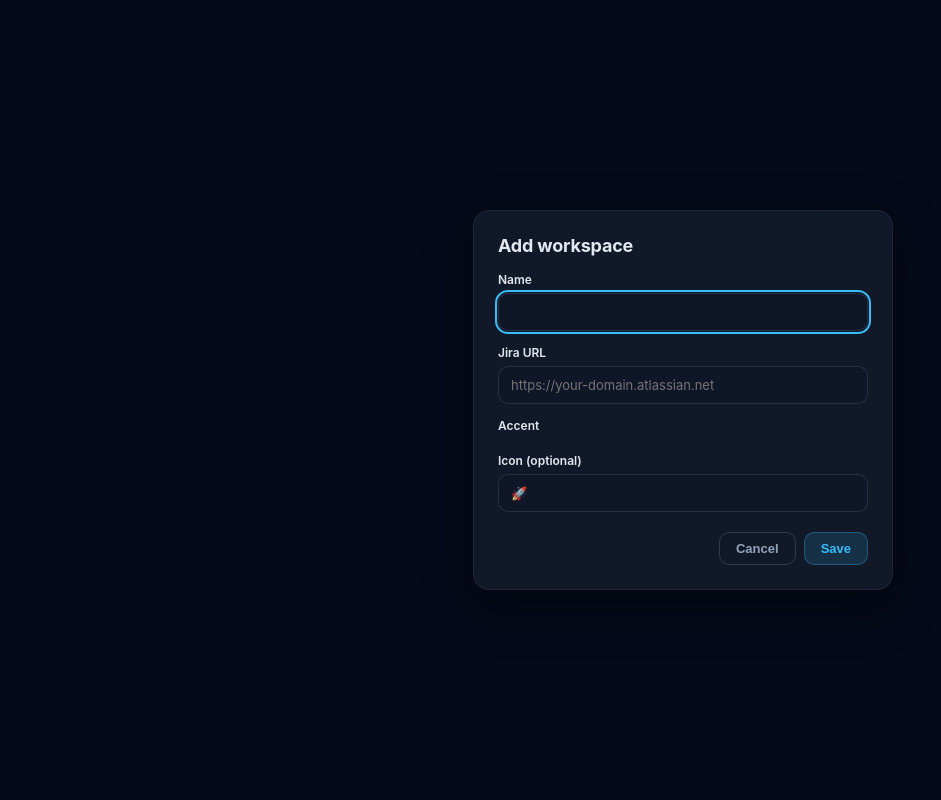
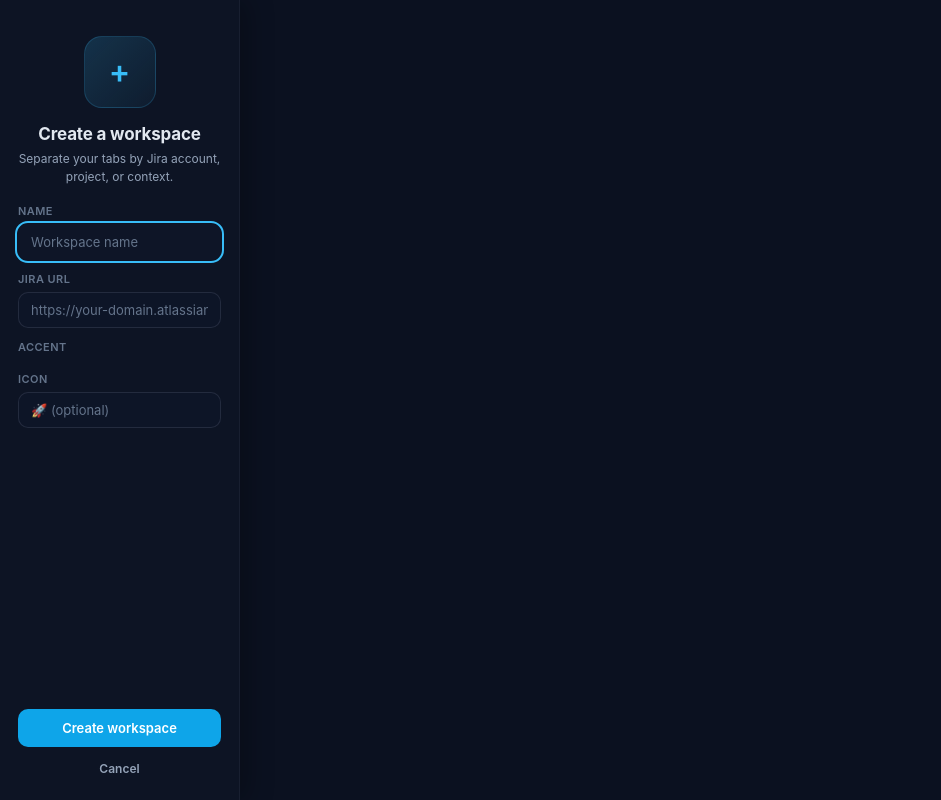
Before and after one commit to prakharbhardwaj/jira-desktop, an Electron app: page index.html in a window 1366 px wide. Both pictures are taken after a click on the button 218 px from the left and 777 px from the top of the page. Shown: the whole page, without its empty margins (0-941 px from the left). Drawn offline with Linux system fonts and the light colour scheme; no server answers.

Commit message:
fix(spaces): render add/edit/delete dialogs as Arc-style sidebar panels
The centered modal overlay was rendered behind the WebContentsView,
so clicking + on the rail just blurred the sidebar with the dialog
invisible to the user. The fix repositions the dialog into the
sidebar column itself (left: var(--space-rail-width); width: var(
--sidebar-width); full height) where the WebContentsView never
reaches, and restyles it after Arc's "Create a Space" panel:
illustration tile at the top, title + subtitle, stacked fields, a
big primary button at the bottom, and a Cancel link below it.

Edit mode now tailors the title, subtitle, and button label to the
space being edited. The delete confirmation reuses the same panel
chrome with a danger-colored illustration and primary button.

```diff
--- a/index.html
+++ b/index.html
@@ -123,44 +123,51 @@
       </section>
     </main>
     <div class="space-menu" id="space-menu" hidden role="menu"></div>
-    <div class="modal-overlay" id="space-modal" hidden>
-      <div class="modal-card" role="dialog" aria-modal="true" aria-labelledby="space-modal-title">
-        <h2 id="space-modal-title" class="modal-title">Add workspace</h2>
-        <form id="space-modal-form">
-          <div class="modal-field">
-            <label class="modal-label" for="space-modal-name">Name</label>
-            <input class="modal-input" id="space-modal-name" type="text" maxlength="30" required />
+    <aside class="space-panel" id="space-modal" hidden role="dialog" aria-modal="true" aria-labelledby="space-modal-title">
+      <form id="space-modal-form" class="space-panel-form">
+        <div class="space-panel-illustration" id="space-modal-illustration" aria-hidden="true">
+          <span class="space-panel-illustration-bubble">+</span>
+        </div>
+        <h2 id="space-modal-title" class="space-panel-title">Create a workspace</h2>
+        <p class="space-panel-subtitle" id="space-modal-subtitle">Separate your tabs by Jira account, project, or context.</p>
+        <div class="space-panel-fields">
+          <div class="space-panel-field">
+            <label class="space-panel-label" for="space-modal-name">Name</label>
+            <input class="space-panel-input" id="space-modal-name" type="text" maxlength="30" placeholder="Workspace name" required />
           </div>
-          <div class="modal-field" data-url-field>
-            <label class="modal-label" for="space-modal-url">Jira URL</label>
-            <input class="modal-input" id="space-modal-url" type="url" inputmode="url" placeholder="https://your-domain.atlassian.net" required spellcheck="false" />
+          <div class="space-panel-field" data-url-field>
+            <label class="space-panel-label" for="space-modal-url">Jira URL</label>
+            <input class="space-panel-input" id="space-modal-url" type="url" inputmode="url" placeholder="https://your-domain.atlassian.net" required spellcheck="false" />
           </div>
-          <div class="modal-field">
-            <label class="modal-label">Accent</label>
-            <div class="modal-palette" id="space-modal-palette"></div>
+          <div class="space-panel-field">
+            <label class="space-panel-label">Accent</label>
+            <div class="space-panel-palette" id="space-modal-palette"></div>
           </div>
-          <div class="modal-field">
-            <label class="modal-label" for="space-modal-icon">Icon (optional)</label>
-            <input class="modal-input" id="space-modal-icon" type="text" maxlength="4" placeholder="🚀" />
+          <div class="space-panel-field">
+            <label class="space-panel-label" for="space-modal-icon">Icon</label>
+            <input class="space-panel-input" id="space-modal-icon" type="text" maxlength="4" placeholder="🚀 (optional)" />
           </div>
-          <p class="modal-error" id="space-modal-error" hidden></p>
-          <div class="modal-actions">
-            <button class="modal-button modal-button-secondary" type="button" id="space-modal-cancel">Cancel</button>
-            <button class="modal-button modal-button-primary" type="submit" id="space-modal-submit">Save</button>
-          </div>
-        </form>
-      </div>
-    </div>
-    <div class="modal-overlay" id="space-delete-modal" hidden>
-      <div class="modal-card" role="dialog" aria-modal="true" aria-labelledby="space-delete-title">
-        <h2 id="space-delete-title" class="modal-title">Delete workspace</h2>
-        <p class="modal-text" id="space-delete-text"></p>
-        <div class="modal-actions">
-          <button class="modal-button modal-button-secondary" type="button" id="space-delete-cancel">Cancel</button>
-          <button class="modal-button modal-button-danger" type="button" id="space-delete-confirm">Delete</button>
+        </div>
+        <p class="space-panel-error" id="space-modal-error" hidden></p>
+        <div class="space-panel-actions">
+          <button class="space-panel-primary" type="submit" id="space-modal-submit">Create workspace</button>
+          <button class="space-panel-link" type="button" id="space-modal-cancel">Cancel</button>
+        </div>
+      </form>
+    </aside>
+    <aside class="space-panel" id="space-delete-modal" hidden role="dialog" aria-modal="true" aria-labelledby="space-delete-title">
+      <div class="space-panel-form">
+        <div class="space-panel-illustration space-panel-illustration--danger" aria-hidden="true">
+          <span class="space-panel-illustration-bubble">!</span>
+        </div>
+        <h2 id="space-delete-title" class="space-panel-title">Delete workspace</h2>
+        <p class="space-panel-subtitle" id="space-delete-text"></p>
+        <div class="space-panel-actions">
+          <button class="space-panel-primary space-panel-primary--danger" type="button" id="space-delete-confirm">Delete workspace</button>
+          <button class="space-panel-link" type="button" id="space-delete-cancel">Cancel</button>
         </div>
       </div>
-    </div>
+    </aside>
     <script src="./renderer.js"></script>
   </body>
 </html>
--- a/renderer.js
+++ b/renderer.js
@@ -30,6 +30,8 @@ const spaceModalError = document.getElementById("space-modal-error");
 const spaceModalCancel = document.getElementById("space-modal-cancel");
 const spaceModalSubmit = document.getElementById("space-modal-submit");
 const spaceModalUrlField = spaceModal.querySelector("[data-url-field]");
+const spaceModalSubtitle = spaceModal.querySelector(".space-panel-subtitle");
+const spaceModalIllustration = document.getElementById("space-modal-illustration");
 const spaceDeleteModal = document.getElementById("space-delete-modal");
 const spaceDeleteText = document.getElementById("space-delete-text");
 const spaceDeleteCancel = document.getElementById("space-delete-cancel");
@@ -697,13 +699,13 @@ function renderPalette(selected) {
   for (const color of spacesState.palette || []) {
     const swatch = document.createElement("button");
     swatch.type = "button";
-    swatch.className = `modal-palette-swatch ${color === selected ? "is-selected" : ""}`;
+    swatch.className = `space-panel-palette-swatch ${color === selected ? "is-selected" : ""}`;
     swatch.style.background = color;
     swatch.setAttribute("aria-label", color);
     swatch.dataset.accent = color;
     swatch.addEventListener("click", () => {
       spaceModalAccent = color;
-      for (const el of spaceModalPalette.querySelectorAll(".modal-palette-swatch")) {
+      for (const el of spaceModalPalette.querySelectorAll(".space-panel-palette-swatch")) {
         el.classList.toggle("is-selected", el.dataset.accent === color);
       }
     });
@@ -717,8 +719,12 @@ function openSpaceModal({ mode, space }) {
   spaceModalError.hidden = true;
   spaceModalError.textContent = "";
 
+  const subtitleEl = document.getElementById("space-modal-subtitle");
+
   if (mode === "add") {
-    spaceModalTitle.textContent = "Add workspace";
+    spaceModalTitle.textContent = "Create a workspace";
+    if (subtitleEl) subtitleEl.textContent = "Separate your tabs by Jira account, project, or context.";
+    spaceModalSubmit.textContent = "Create workspace";
     spaceModalName.value = "";
     spaceModalUrl.value = "";
     spaceModalIcon.value = "";
@@ -726,6 +732,8 @@ function openSpaceModal({ mode, space }) {
     renderPalette(spacesState.palette ? spacesState.palette[spacesState.spaces.length % spacesState.palette.length] : "#2684ff");
   } else {
     spaceModalTitle.textContent = "Edit workspace";
+    if (subtitleEl) subtitleEl.textContent = `Update “${space.name || "workspace"}”.`;
+    spaceModalSubmit.textContent = "Save changes";
     spaceModalName.value = space.name || "";
     spaceModalUrl.value = space.jiraUrl || "";
     spaceModalIcon.value = space.icon || "";
--- a/styles.css
+++ b/styles.css
@@ -122,7 +122,7 @@ body[data-view="error"] .sidebar {
   display: flex;
   align-items: center;
   gap: 6px;
-  padding: 12px 10px 10px 70px;
+  padding: 10px;
   border-bottom: 1px solid var(--sidebar-border);
   flex-shrink: 0;
   -webkit-app-region: drag;
@@ -934,118 +934,171 @@ body[data-view="error"] .progress-bar {
   }
 }
 
-/* ── Modal overlay ────────────────────────────────────── */
+/* ── Space panel (Arc-style sidebar takeover) ─────────── */
 
-.modal-overlay {
+.space-panel {
   position: fixed;
-  inset: 0;
-  display: grid;
-  place-items: center;
-  background: rgba(2, 6, 23, 0.55);
-  backdrop-filter: blur(2px);
+  top: 0;
+  left: var(--space-rail-width);
+  bottom: 0;
+  width: var(--sidebar-width);
   z-index: 1000;
-  animation: modal-fade 0.15s ease both;
+  display: flex;
+  flex-direction: column;
+  background: var(--sidebar-bg);
+  border-right: 1px solid var(--sidebar-border);
+  box-shadow: 8px 0 24px rgba(0, 0, 0, 0.25);
+  animation: space-panel-slide 0.22s var(--ease-out) both;
 }
 
-@keyframes modal-fade {
+@keyframes space-panel-slide {
   from {
     opacity: 0;
+    transform: translateX(-12px);
   }
 }
 
-.modal-card {
-  width: min(100%, 420px);
-  max-height: min(90vh, 600px);
+.space-panel-form {
+  display: flex;
+  flex-direction: column;
+  height: 100%;
+  padding: 18px 18px 16px;
   overflow-y: auto;
-  padding: 24px;
-  border-radius: var(--radius-lg);
-  border: 1px solid var(--panel-border);
-  background: var(--panel-bg);
-  box-shadow: var(--shadow-lg);
-  animation: card-enter 0.2s var(--ease-out) both;
+  scrollbar-width: thin;
+  scrollbar-color: rgba(148, 163, 184, 0.15) transparent;
 }
 
-.modal-title {
-  margin: 0 0 16px;
-  font-size: 18px;
+.space-panel-form::-webkit-scrollbar {
+  width: 4px;
+}
+
+.space-panel-form::-webkit-scrollbar-thumb {
+  background: rgba(148, 163, 184, 0.2);
+  border-radius: 2px;
+}
+
+.space-panel-illustration {
+  align-self: center;
+  width: 72px;
+  height: 72px;
+  margin: 18px 0 16px;
+  border-radius: 18px;
+  background: linear-gradient(135deg, rgba(56, 189, 248, 0.18), rgba(56, 189, 248, 0.05));
+  border: 1px solid rgba(56, 189, 248, 0.18);
+  display: grid;
+  place-items: center;
+  color: var(--accent);
+}
+
+.space-panel-illustration--danger {
+  background: linear-gradient(135deg, rgba(248, 113, 113, 0.18), rgba(248, 113, 113, 0.05));
+  border-color: rgba(248, 113, 113, 0.22);
+  color: var(--danger);
+}
+
+.space-panel-illustration-bubble {
+  font-size: 32px;
+  font-weight: 600;
+  line-height: 1;
+}
+
+.space-panel-title {
+  margin: 0;
+  text-align: center;
+  font-size: 17px;
   font-weight: 700;
   letter-spacing: -0.01em;
 }
 
-.modal-text {
-  margin: 0 0 16px;
-  font-size: 13px;
+.space-panel-subtitle {
+  margin: 6px 0 18px;
+  text-align: center;
+  font-size: 12px;
   line-height: 1.5;
   color: var(--text-muted);
 }
 
-.modal-field {
-  margin-bottom: 14px;
+.space-panel-fields {
+  display: flex;
+  flex-direction: column;
+  gap: 12px;
 }
 
-.modal-label {
-  display: block;
-  margin-bottom: 6px;
-  font-size: 12px;
-  font-weight: 600;
-  color: var(--text-main);
+.space-panel-field {
+  display: flex;
+  flex-direction: column;
+  gap: 6px;
 }
 
-.modal-input {
+.space-panel-label {
+  font-size: 11px;
+  font-weight: 600;
+  letter-spacing: 0.04em;
+  text-transform: uppercase;
+  color: var(--text-dim);
+}
+
+.space-panel-input {
   width: 100%;
-  height: 38px;
+  height: 36px;
   padding: 0 12px;
-  border: 1px solid rgba(148, 163, 184, 0.18);
+  border: 1px solid rgba(148, 163, 184, 0.16);
   border-radius: var(--radius-md);
-  background: rgba(15, 23, 42, 0.6);
+  background: rgba(15, 23, 42, 0.55);
   color: var(--text-main);
   font: inherit;
   font-size: 13px;
 }
 
-[data-theme="light"] .modal-input {
+[data-theme="light"] .space-panel-input {
   background: rgba(241, 245, 249, 0.9);
-  border-color: rgba(15, 23, 42, 0.15);
+  border-color: rgba(15, 23, 42, 0.12);
 }
 
-.modal-input:focus-visible {
+.space-panel-input::placeholder {
+  color: var(--text-dim);
+}
+
+.space-panel-input:focus-visible {
   outline: 2px solid var(--accent);
   outline-offset: 1px;
+  border-color: transparent;
 }
 
-.modal-palette {
+.space-panel-palette {
   display: flex;
+  flex-wrap: wrap;
   gap: 6px;
-  flex-wrap: wrap;
 }
 
-.modal-palette-swatch {
-  width: 26px;
-  height: 26px;
+.space-panel-palette-swatch {
+  width: 24px;
+  height: 24px;
+  padding: 0;
   border-radius: 50%;
   border: 2px solid transparent;
-  padding: 0;
   cursor: pointer;
   transition:
     transform 0.12s ease,
     border-color 0.15s ease;
 }
 
-.modal-palette-swatch:hover {
+.space-panel-palette-swatch:hover {
   transform: scale(1.08);
 }
 
-.modal-palette-swatch.is-selected {
+.space-panel-palette-swatch.is-selected {
   border-color: var(--text-main);
+  box-shadow: 0 0 0 1px var(--sidebar-bg);
 }
 
-.modal-palette-swatch:focus-visible {
+.space-panel-palette-swatch:focus-visible {
   outline: 2px solid var(--accent);
   outline-offset: 2px;
 }
 
-.modal-error {
-  margin-top: 4px;
+.space-panel-error {
+  margin-top: 12px;
   padding: 8px 10px;
   border: 1px solid var(--danger-border);
   border-radius: var(--radius-md);
@@ -1055,70 +1108,83 @@ body[data-view="error"] .progress-bar {
   line-height: 1.4;
 }
 
-.modal-actions {
+.space-panel-actions {
+  margin-top: auto;
+  padding-top: 18px;
   display: flex;
-  justify-content: flex-end;
-  gap: 8px;
-  margin-top: 20px;
+  flex-direction: column;
+  align-items: stretch;
+  gap: 6px;
 }
 
-.modal-button {
-  padding: 8px 16px;
+.space-panel-primary {
+  width: 100%;
+  padding: 11px 14px;
+  border: none;
   border-radius: var(--radius-md);
+  background: var(--accent-strong);
+  color: #fff;
+  font: inherit;
   font-size: 13px;
   font-weight: 600;
   cursor: pointer;
-  border: 1px solid transparent;
   transition:
     background 0.12s ease,
-    border-color 0.12s ease,
-    color 0.12s ease;
+    transform 0.12s ease,
+    opacity 0.12s ease;
 }
 
-.modal-button:focus-visible {
+.space-panel-primary:hover {
+  background: var(--accent);
+}
+
+.space-panel-primary:active {
+  transform: translateY(1px);
+}
+
+.space-panel-primary:disabled {
+  opacity: 0.5;
+  cursor: not-allowed;
+}
+
+.space-panel-primary:focus-visible {
   outline: 2px solid var(--accent);
   outline-offset: 2px;
 }
 
-.modal-button-secondary {
-  background: transparent;
-  border-color: rgba(148, 163, 184, 0.25);
-  color: var(--text-muted);
+.space-panel-primary--danger {
+  background: var(--danger);
 }
 
-.modal-button-secondary:hover {
-  color: var(--text-main);
-  border-color: rgba(148, 163, 184, 0.4);
+.space-panel-primary--danger:hover {
+  background: #ef4444;
 }
 
-.modal-button-primary {
-  background: rgba(56, 189, 248, 0.15);
-  border-color: rgba(56, 189, 248, 0.3);
-  color: var(--accent);
+[data-theme="light"] .space-panel-primary--danger:hover {
+  background: #b91c1c;
 }
 
-.modal-button-primary:hover {
-  background: rgba(56, 189, 248, 0.22);
+.space-panel-link {
+  width: 100%;
+  padding: 8px 0;
+  border: none;
+  background: transparent;
+  color: var(--text-muted);
+  font: inherit;
+  font-size: 12px;
+  font-weight: 600;
+  cursor: pointer;
+  transition: color 0.12s ease;
 }
 
-.modal-button-primary:disabled {
-  opacity: 0.5;
-  cursor: not-allowed;
+.space-panel-link:hover {
+  color: var(--text-main);
 }
 
-[data-theme="light"] .modal-button-primary {
-  background: rgba(37, 99, 235, 0.1);
-  border-color: rgba(37, 99, 235, 0.28);
-}
-
-.modal-button-danger {
-  background: rgba(248, 113, 113, 0.12);
-  border-color: rgba(248, 113, 113, 0.35);
-  color: var(--danger);
-}
-
-.modal-button-danger:hover {
-  background: rgba(248, 113, 113, 0.2);
+.space-panel-link:focus-visible {
+  outline: 2px solid var(--accent);
+  outline-offset: 2px;
+  border-radius: var(--radius-sm);
 }
 
 /* ── Space context menu ───────────────────────────────── */
```
